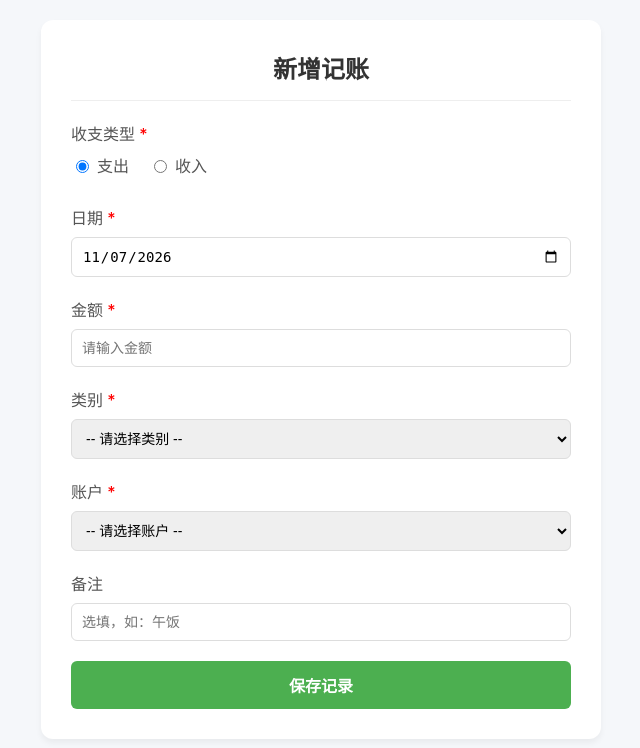
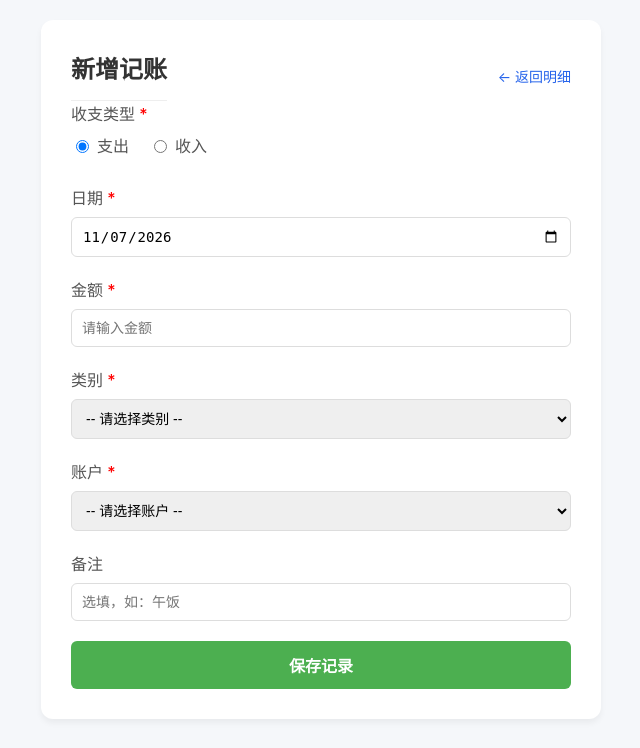
Before and after one commit to Limy-YY/personal-expense-tracker, a Flask app: page /add in a window 1280 px wide. Shown: the top 748 px of the page, without its empty margins (319-959 px from the left). Run offline with Flask 3, Linux system fonts and the light colour scheme.

Commit message:
测试: 新增记账页加返回明细链接

```diff
--- a/templates/record_add.html
+++ b/templates/record_add.html
@@ -27,7 +27,10 @@
 <body>
 
 <div class="form-container">
-    <h2>新增记账</h2>
+    <div style="display:flex; justify-content:space-between; align-items:center;">
+        <h2 style="margin:0;">新增记账</h2>
+        <a href="/records" style="font-size:14px; color:#2563eb; text-decoration:none;">&larr; 返回明细</a>
+    </div>
 
     <!-- Flash 提示信息 -->
     {% with messages = get_flashed_messages(with_categories=true) %}
```
